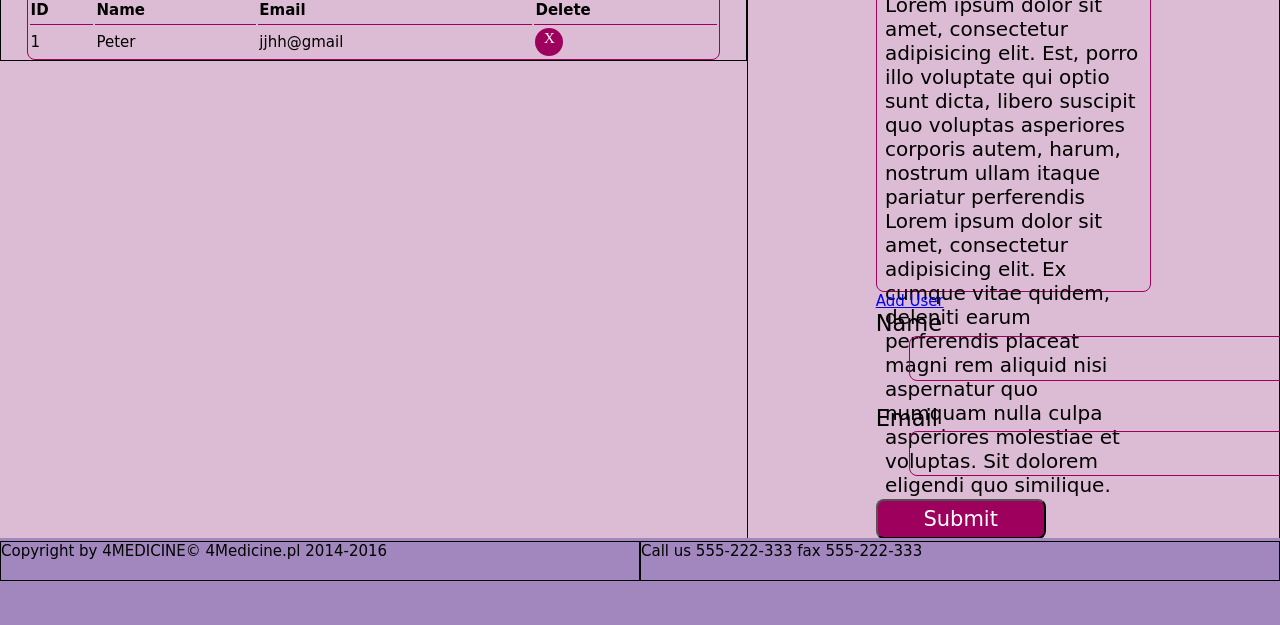
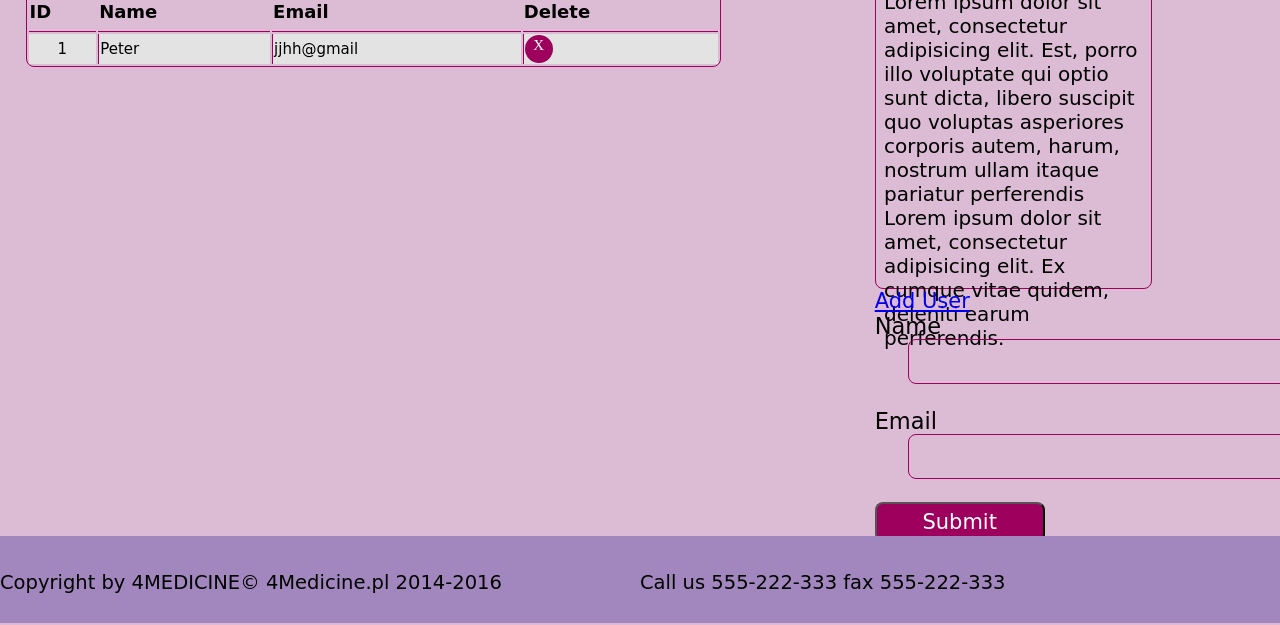
Before and after one commit to agaco/RoseLayout, a website: page index.html in a window 1280 px wide. Shown: the part 241-866 px from the top of the page. Drawn offline with Linux system fonts and the light colour scheme; a web font is replaced by a local one.

Commit message:
add user - ok

```diff
--- a/index.html
+++ b/index.html
@@ -23,7 +23,6 @@
 			</div>
 			<div class="col-l-4 header-logo-right">
 				<img src="images/rose_logo.png" alt="logo">
-
 			</div>
 		</header>
 <!-- CLOCK -->
@@ -56,10 +55,10 @@
             </div>
             <div class="col-l-5 right-main">
                <article>
-               	Lorem ipsum dolor sit amet, consectetur adipisicing elit. Est, porro illo voluptate qui optio sunt dicta, libero suscipit quo voluptas asperiores corporis autem, harum, nostrum ullam itaque pariatur perferendis Lorem ipsum dolor sit amet, consectetur adipisicing elit. Ex cumque vitae quidem, deleniti earum perferendis placeat magni rem aliquid nisi aspernatur quo numquam nulla culpa asperiores molestiae et voluptas. Sit dolorem eligendi quo similique.
+               	Lorem ipsum dolor sit amet, consectetur adipisicing elit. Est, porro illo voluptate qui optio sunt dicta, libero suscipit quo voluptas asperiores corporis autem, harum, nostrum ullam itaque pariatur perferendis Lorem ipsum dolor sit amet, consectetur adipisicing elit. Ex cumque vitae quidem, deleniti earum perferendis.
                </article>
-               <a href="#">Add User</a>
-               <form>
+               <a href="#" class="add-user">Add User</a>
+               <form class="to-fade">
 				   <label> Name
 						<input type="text" id="name">
 				   </label>  <br>
--- a/js/app.js
+++ b/js/app.js
@@ -33,5 +33,9 @@ $(document).ready(function(){
 
 	});
 
+	$("a.add-user").on("click", function(event){
+		event.preventDefault();
+		$("form.to-fade").fadeToggle();
+	});
 
 });
--- a/scss/_grid.scss
+++ b/scss/_grid.scss
@@ -7,7 +7,6 @@ $grid-columns: 12;
 		min-height: 40px;
 		overflow: hidden;
 		position: relative;
-        //border: 2px solid yellow;
 		padding: 3px 0;
 
 		&.nested-row {
@@ -24,7 +23,6 @@ $grid-columns: 12;
 		float: left;
 		width: 100%;
 		min-height: 40px;
-		border: 1px solid black;
 	}
 
 	.col-xs-12 {width: 100%;}
--- a/scss/style.scss
+++ b/scss/style.scss
@@ -43,43 +43,60 @@ header {
 	height: 100%;
 }
 .header-logo-right {
-//	background-image: url("/images/rose_logo.png");
-//	background-repeat: no-repeat;
-//	background-position: center;
-//	background-size: cover;
+	height: 135px;
 	img {
-		height: 120px;
+		height: 135px;
 		width: auto;
 		float: right;
+		margin: 0;
+		margin-right: 2em;
 	}
 }
 .clock {
 	height: 30px;
 	background-color: $dark-pink-color;
 	.js-clock {
-		margin: 0;
+		line-height: 30px;
 		color: white;
 		float: right;
 		margin-right: 2em;
+		font-family: 'Redressed', cursive;
+		font-size: 1.2em;
 	}
 }
 .main {
 	height: 510px;
 	.table-main {
 		padding: 0 2%;
-		th {
-			border-bottom: 1px solid $dark-pink-color;
-		}
 		table {
 			width: 100%;
 			-webkit-border-radius: 8px;
 			-moz-border-radius: 8px;
 			border-radius: 8px;
 			border: 1px solid $dark-pink-color;
+
 		}
-		td, th {
+		tr:nth-child(even) {
+			background-color: #e3e3e3;
+
+		}
+		td{
 			text-align: left;
 			height: 30px;
+			border-left: 1px solid $dark-pink-color;
+			vertical-align:middle;
+			border-collapse: collapse;
+		}
+		td:first-child {
+			text-align: center;border-left: none;
+		}
+		th {
+			height: 40px;
+			text-align: left;
+			vertical-align: middle;
+			border-bottom: 1px solid $dark-pink-color;
+			border-collapse: inherit;
+			font-size: 1.2em;
 		}
 	}
 }
@@ -115,6 +132,12 @@ header {
 		border-radius: 8px;
 		font-size: 20px;
 		padding: 0 3%;
+	}
+	a {
+		cursor: pointer;
+		font: .5em;
+		font-size: 1.4em;
+
 	}
 	form {
 		margin: 0 auto;
@@ -163,4 +186,14 @@ footer {
 	position: absolute;
 	bottom: 0px;
 	left: 0;
+	div{
+		display: inline-block;
+		height: 100%;
+		line-height: 87px;
+		font-size: 1.3em;
+		float: right;
+		&:first-child {
+			float: left;
+		}
+	}
 }
```
Also changed, not shown: css/style.css, 1 other file.
